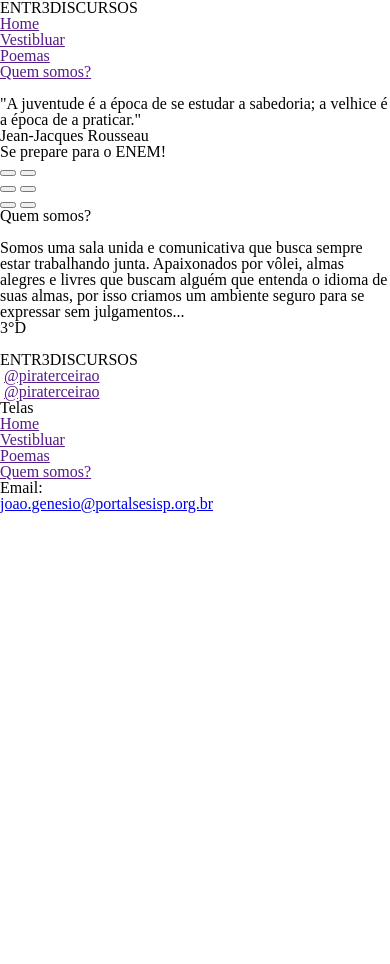
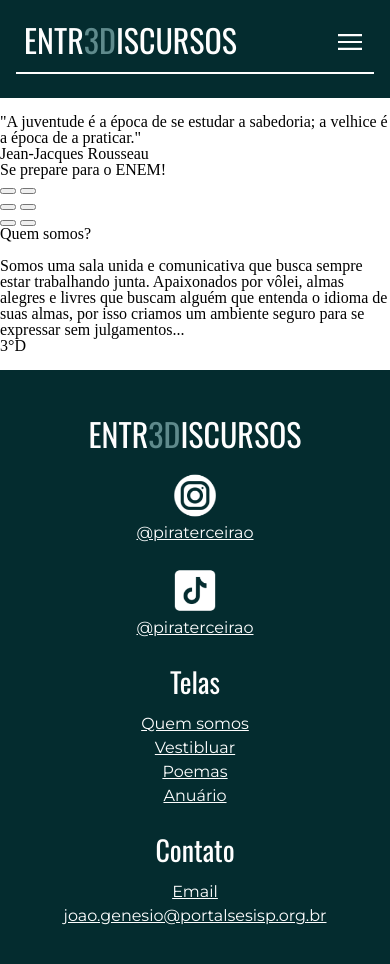
Before and after one commit to johegenesio/entr3Discursos, a plain HTML site: page index.html in a window 390 px wide. Before the commit the page ends 844 px from the top, so only its background shows below. Drawn offline with nearby package versions, Linux system fonts and the light colour scheme.

Commit message:
header&footer

```diff
--- a/css/layout/footer.css
+++ b/css/layout/footer.css
@@ -0,0 +1,66 @@
+footer {
+    display: flex;
+    justify-content: space-between;
+
+    color: var(--bg-color);
+
+    padding: 24px 56px;
+
+    background-color: var(--cor-primary);
+}
+
+h1.title-footer-primary {
+    font-size: 32px;
+}
+
+a.a-footer {
+    color: var(--bg-color);
+}
+
+h4.title-footer {
+    font-size: 28px;
+    text-align: center;
+}
+
+.center-footer {
+    display: flex;
+    flex-direction: column;
+    align-items: center;
+    gap: 8px;
+}
+
+div.div-footer {
+    display: flex;
+    flex-direction: column;
+    gap: 20px;
+}
+
+a.social-footer {
+    display: flex;
+    align-items: center;
+    gap: 8px;
+}
+
+.email {
+    text-decoration: underline;
+}
+
+@media (max-width: 680px) {
+    footer {
+        flex-direction: column;
+        text-align: center;
+        padding: 48px 16px;
+        gap: 32px;
+    }
+
+    a.social-footer {
+        flex-direction: column;
+        gap: 4px;
+    }
+
+    .div-social {
+        display: flex;
+        flex-direction: column;
+        gap: 24px;
+    }
+}
--- a/css/layout/header.css
+++ b/css/layout/header.css
@@ -0,0 +1,85 @@
+header {
+    background-color: var(--cor-primary);
+    color: var(--bg-color);
+
+    padding: 24px 48px;
+}
+
+a.title-a {
+    color: var(--bg-color);
+    text-decoration: none;
+}
+
+div.container-header {
+    display: flex;
+    justify-content: space-between;
+    align-items: center;
+
+    padding: 0 16px;
+
+    border-bottom: 2px solid var(--bg-color);
+}
+
+h1.title-header {
+    font-size: 32px;
+    margin-bottom: 16px;
+}
+
+span.span-color {
+    color: var(--cor-tertiary);
+}
+
+ul.list-link {
+    display: flex;
+    gap: 48px;
+}
+
+a.link-nav {
+    color: var(--bg-color);
+    text-decoration: none;
+
+    font-size: 18px;
+}
+
+nav.small {
+    display: none;
+    justify-content: center;
+    align-items: center;
+    margin-bottom: 12px;
+}
+
+@media (max-width: 680px) {
+    header {
+        padding: 24px 16px;
+    }
+
+    div.container-header {
+        padding: 0 8px;
+    }
+
+    nav.small {
+        display: flex;
+    }
+
+    nav.large {
+        display: none;
+        position: absolute;
+        right: 0px;
+        left: 0px;
+        top: 80px;
+
+        border-radius: 8px;
+
+        background-color: var(--cor-primary);
+
+        padding: 24px;
+
+        justify-content: center;
+        text-align: center;
+    }
+
+    ul.list-link {
+        flex-direction: column;
+        gap: 16px;
+    }
+}
--- a/css/main.css
+++ b/css/main.css
@@ -1,3 +1,6 @@
 @import url('base/reset.css');
 @import url('base/typography.css');
 @import url('base/variables.css');
+
+@import url('layout/header.css');
+@import url('layout/footer.css');
--- a/index.html
+++ b/index.html
@@ -11,15 +11,22 @@
 </head>
 <body>
     <header>
-        <h1>ENTR<span>3D</span>ISCURSOS</h1>
-        <nav>
-            <ul>
-                <li><a href="">Home</a></li>
-                <li><a href="">Vestibluar</a></li>
-                <li><a href="">Poemas</a></li>
-                <li><a href="">Quem somos?</a></li>
-            </ul>
-        </nav>
+        <div class="container-header">
+            <a class="title-a" href="index.html">
+                <h1 class="oswald-regular title-header">ENTR<span class="span-color">3D</span>ISCURSOS</h1>
+            </a>
+            <nav class="large" id="menu">
+                <ul class="list-link">
+                    <li><a class="montserrat-regular link-nav" href="">Quem somos</a></li>
+                    <li><a class="montserrat-regular link-nav" href="">Vestibluar</a></li>
+                    <li><a class="montserrat-regular link-nav" href="">Poemas</a></li>
+                    <li><a class="montserrat-regular link-nav" href="">Anuário</a></li>
+                </ul>
+            </nav>
+            <nav class="small" onclick="clickMenu()">
+                <svg xmlns="http://www.w3.org/2000/svg" height="32px" viewBox="0 -960 960 960" width="32px" fill="#fefefe"><path d="M120-240v-66.67h720V-240H120Zm0-206.67v-66.66h720v66.66H120Zm0-206.66V-720h720v66.67H120Z"/></svg>
+            </nav>
+        </div>
     </header>
     <main>
         <section>
@@ -57,29 +64,34 @@
         </section>
     </main>
     <footer>
-        <div>
-            <h4>ENTR<span>3D</span>ISCURSOS</h4>
-            <div>
-                <a href=""><img src="" alt=""></a>
-                <a href="">@piraterceirao</a>
-            </div>
-            <div>
-                <a href=""><img src="" alt=""></a>
-                <a href="">@piraterceirao</a>
+        <div class="div-footer">
+            <h1 class="oswald-regular title-footer-primary">ENTR<span class="span-color">3D</span>ISCURSOS</h1>
+            <div class="div-social">
+                <a class="montserrat-regular a-footer social-footer" href="https://www.instagram.com/piraterceirao/" target="_blank">
+                    <img src="imgs/Instagram Circle.png" alt="" width="48px">
+                    <p>@piraterceirao</p>
+                </a>
+                <a class="montserrat-regular a-footer social-footer" href="https://www.tiktok.com/@piraterceirao?is_from_webapp=1&sender_device=pc" target="_blank">
+                    <img src="imgs/TikTok.png" alt="" width="48px">
+                    <p>@piraterceirao</p>
+                </a>
             </div>
         </div>
-        <div>
-            <h4>Telas</h4>
-            <ul>
-                <li><a href="">Home</a></li>
-                <li><a href="">Vestibluar</a></li>
-                <li><a href="">Poemas</a></li>
-                <li><a href="">Quem somos?</a></li>
+        <div class="div-footer">
+            <h4 class="oswald-regular title-footer">Telas</h4>
+            <ul class="center-footer">
+                <li><a class="montserrat-regular a-footer" href="">Quem somos</a></li>
+                <li><a class="montserrat-regular a-footer" href="">Vestibluar</a></li>
+                <li><a class="montserrat-regular a-footer" href="">Poemas</a></li>
+                <li><a class="montserrat-regular a-footer" href="">Anuário</a></li>
             </ul>
         </div>
-        <div>
-            <h4>Email:</h4>
-            <a href="mailto:joao.genesio@portalsesisp.org.br">joao.genesio@portalsesisp.org.br</a>
+        <div class="div-footer">
+            <h4 class="oswald-regular title-footer">Contato</h4>
+            <div class="center-footer">
+                <p class="montserrat-regular email">Email</p>
+                <a class="montserrat-regular a-footer" href="mailto:joao.genesio@portalsesisp.org.br">joao.genesio@portalsesisp.org.br</a>
+            </div>
         </div>
     </footer>
 </body>
--- a/js/main.js
+++ b/js/main.js
@@ -0,0 +1,7 @@
+function clickMenu() {
+    if (menu.style.display == "flex") {
+        menu.style.display = "none"
+    } else {
+        menu.style.display = "flex"
+    }
+}
```
Also changed, not shown: imgs/Instagram Circle.png (added), imgs/TikTok.png (added).
